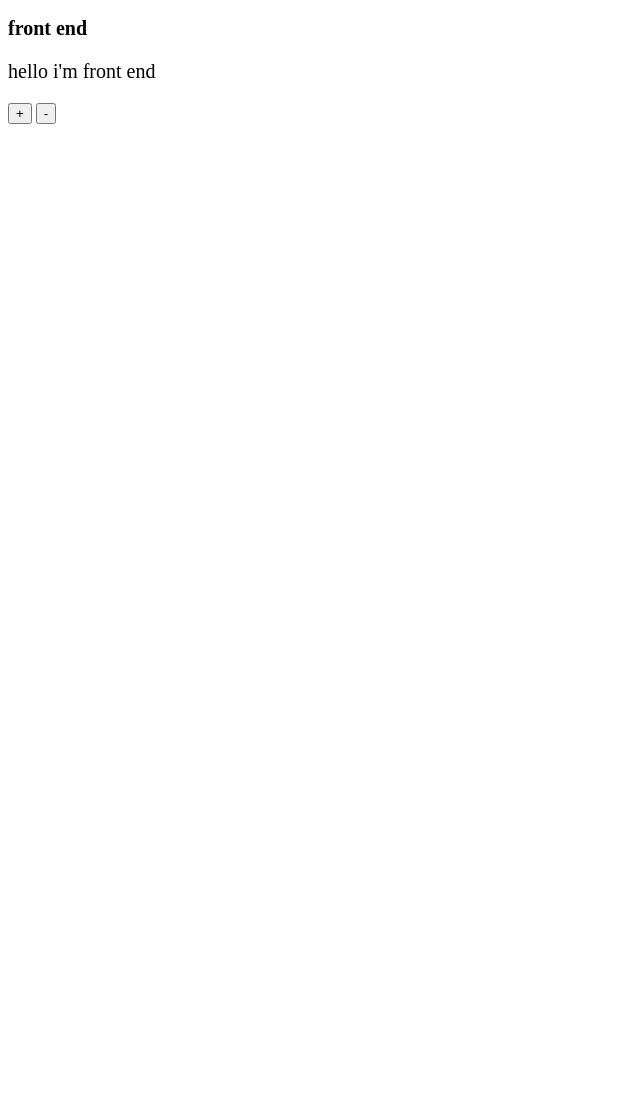
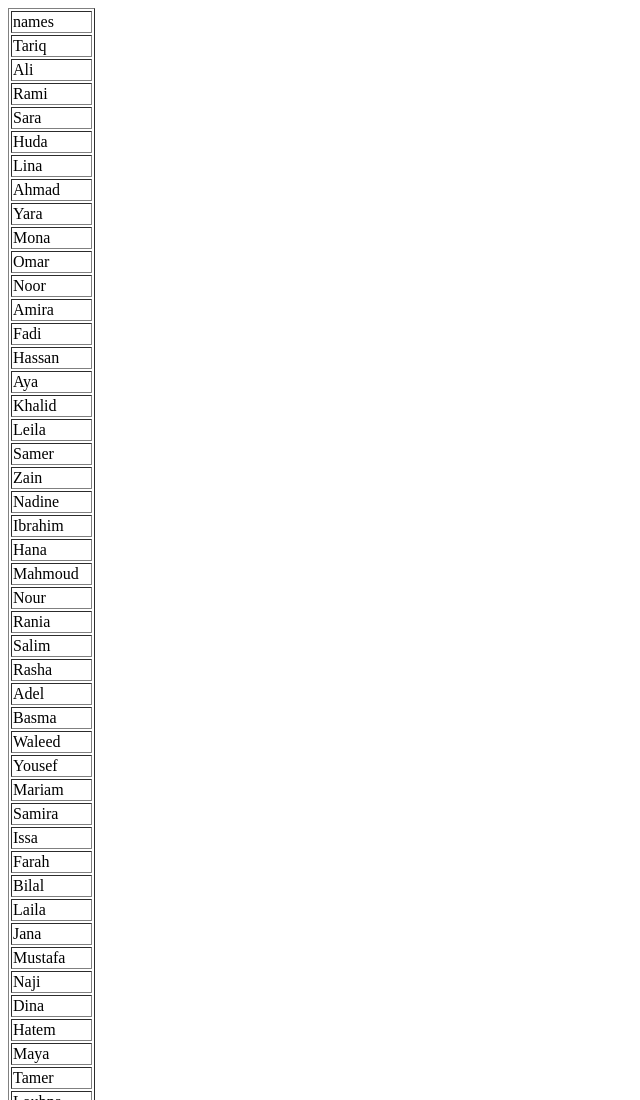
Before and after one commit to abdfahmawe/learnjavascript, a plain HTML site: page index.html in a window 1280 px wide. Shown: the top 1100 px of the page, without its empty margins (0-640 px from the left). Before the commit the page ends 800 px from the top, so only its background shows below. Drawn offline with Linux system fonts and the light colour scheme.

Commit message:
task displat data from array to html in table

```diff
--- a/index.html
+++ b/index.html
@@ -8,13 +8,14 @@
   </head>
 
   <body>
-    <div>
-      <h2>front end</h2>
-      <p>hello i'm front end</p>
-    </div>
-    <button class="increase">+</button>
-    <button class="decrement">-</button>
-
+    <table border="1">
+      <thead>
+        <tr>
+          <td>names</td>
+        </tr>
+      </thead>
+      <tbody></tbody>
+    </table>
     <script src="main.js"></script>
   </body>
 </html>
--- a/main.js
+++ b/main.js
@@ -1,15 +1,120 @@
-function inc() {
-  document.querySelector("p").classList.remove("remove");
-  document.querySelector("h2").classList.remove("remove");
-  document.querySelector("p").classList.add("add");
-  document.querySelector("h2").classList.add("add");
+// combaiond oparetior
+
+//  var user = undefined;
+// var sayhi = undefined;
+// var user = undefined
+//-----------------------------
+//var user = mostafa;
+// sayhi = function (){}
+
+var names = [
+  "Tariq",
+  "Ali",
+  "Rami",
+  "Sara",
+  "Huda",
+  "Lina",
+  "Ahmad",
+  "Yara",
+  "Mona",
+  "Omar",
+  "Noor",
+  "Amira",
+  "Fadi",
+  "Hassan",
+  "Aya",
+  "Khalid",
+  "Leila",
+  "Samer",
+  "Zain",
+  "Nadine",
+  "Ibrahim",
+  "Hana",
+  "Mahmoud",
+  "Nour",
+  "Rania",
+  "Salim",
+  "Rasha",
+  "Adel",
+  "Basma",
+  "Waleed",
+  "Yousef",
+  "Mariam",
+  "Samira",
+  "Issa",
+  "Farah",
+  "Bilal",
+  "Laila",
+  "Jana",
+  "Mustafa",
+  "Naji",
+  "Dina",
+  "Hatem",
+  "Maya",
+  "Tamer",
+  "Loubna",
+  "Saif",
+  "Fayez",
+  "Salma",
+  "Reem",
+  "Zahra",
+  "Yazan",
+  "Nabil",
+  "Ola",
+  "Rita",
+  "Jawad",
+  "Shadi",
+  "Kamil",
+  "Nada",
+  "Ibtisam",
+  "Basel",
+  "Ziad",
+  "Manal",
+  "Tala",
+  "Anas",
+  "Ghada",
+  "Jamil",
+  "Rabab",
+  "Sami",
+  "Rayan",
+  "Fatima",
+  "Walid",
+  "Nourhan",
+  "Karim",
+  "Maysa",
+  "Firas",
+  "Amal",
+  "Lamis",
+  "Sahar",
+  "Rafik",
+  "Iman",
+  "Mohammad",
+  "Lamar",
+  "Majed",
+  "Tania",
+  "Ayman",
+  "Shereen",
+  "Qasem",
+  "Haifa",
+  "Bassam",
+  "Nada",
+  "Alaa",
+  "Marwa",
+  "Sameh",
+  "Noura",
+  "Murad",
+  "Afaf",
+  "Nizar",
+  "Rida",
+  "Aziz",
+  "Dalia",
+];
+
+for (var i = 0; i < names.length; i++) {
+  let mytr = document.createElement("tr");
+  let mytd = document.createElement("td");
+  let mytext = names[i];
+  mytd.innerHTML = mytext;
+  mytr.appendChild(mytd);
+  document.querySelector("tbody").appendChild(mytr);
 }
-function dec() {
-  document.querySelector("p").classList.remove("add");
-  document.querySelector("h2").classList.remove("add");
-  document.querySelector("p").classList.add("remove");
-  document.querySelector("h2").classList.add("remove");
-}
-document.querySelector(".increase").onclick = inc;
-
-document.querySelector(".decrement").onclick = dec;
```
